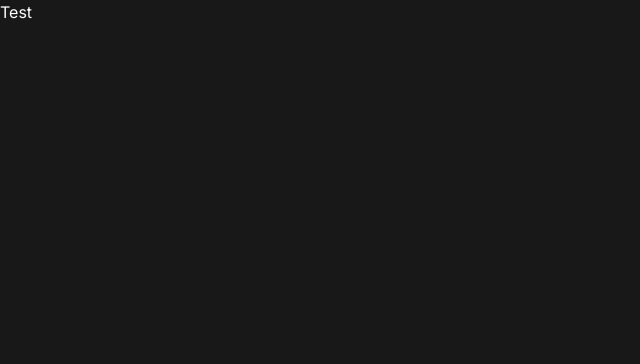
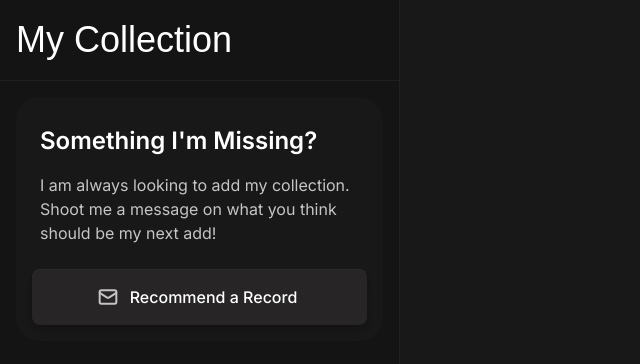
Before and after one commit to AMoore202/alexrecordcollection, a Next.js app: page / in a window 1280 px wide. Shown: the top 364 px of the page, without its empty margins (0-640 px from the left). Built offline with nearby package versions, Linux system fonts and the light colour scheme; a web font is replaced by a local one.

Commit message:
Added in side panel and contact card

```diff
--- a/src/app/page.tsx
+++ b/src/app/page.tsx
@@ -1,3 +1,14 @@
+import RecommendationCard from "./ui/RecommendationCard";
+
 export default function Home() {
-  return <div className="font-sans">Test</div>;
+  return (
+    <div className="w-[400px] bg-[#151414] h-screen flex flex-col border-r border-white/5">
+      <div className="p-4 w-full border-b border-white/5">
+        <h1 className="font-title text-white text-4xl/[48px]">My Collection</h1>
+      </div>
+      <div className="w-full p-4 flex flex-col justify-between">
+        <RecommendationCard />
+      </div>
+    </div>
+  );
 }
--- /dev/null
+++ b/src/app/ui/Button.tsx
@@ -0,0 +1,20 @@
+import Link from "next/link";
+
+interface ButtonProps {
+  href: string;
+  children: React.ReactNode;
+  className?: string;
+}
+
+export function Button({ href, children, className }: Readonly<ButtonProps>) {
+  return (
+    <Link
+      href={href}
+      className={`flex items-center justify-center rounded-lg p-4 gap-2 text-sans text-base text-white font-sans font-medium bg-[#272525] hover:bg-[#201E1E] active:scale-98 transition-transform shadow-[0_0.5px_1px_0_rgba(255,255,255,0.05)_inset,0_8px_16px_-8px_rgba(0,0,0,0.15),0_2px_4px_-2px_rgba(0,0,0,0.15),0_4px_8px_-4px_rgba(0,0,0,0.15)] ${
+        className ?? ""
+      }`}
+    >
+      {children}
+    </Link>
+  );
+}
--- /dev/null
+++ b/src/app/ui/Icons.tsx
@@ -0,0 +1,27 @@
+export function MailIcon({ className }: { className?: string }) {
+  return (
+    <svg
+      className={className}
+      width="20"
+      height="20"
+      viewBox="0 0 20 20"
+      fill="none"
+      xmlns="http://www.w3.org/2000/svg"
+    >
+      <path
+        d="M16.6665 3.33325H3.33317C2.4127 3.33325 1.6665 4.07944 1.6665 4.99992V14.9999C1.6665 15.9204 2.4127 16.6666 3.33317 16.6666H16.6665C17.587 16.6666 18.3332 15.9204 18.3332 14.9999V4.99992C18.3332 4.07944 17.587 3.33325 16.6665 3.33325Z"
+        stroke="#C4C4C4"
+        strokeWidth="2"
+        strokeLinecap="round"
+        strokeLinejoin="round"
+      />
+      <path
+        d="M18.3332 5.83325L10.8582 10.5833C10.6009 10.7444 10.3034 10.8299 9.99984 10.8299C9.69624 10.8299 9.39878 10.7444 9.1415 10.5833L1.6665 5.83325"
+        stroke="#C4C4C4"
+        strokeWidth="2"
+        strokeLinecap="round"
+        strokeLinejoin="round"
+      />
+    </svg>
+  );
+}
--- /dev/null
+++ b/src/app/ui/RecommendationCard.tsx
@@ -0,0 +1,22 @@
+import { Button } from "./Button";
+import { MailIcon } from "./Icons";
+
+export default function RecommendationCard() {
+  return (
+    <div className="flex flex-col w-full bg-[#191818] rounded-3xl p-4 gap-3">
+      <div className="flex flex-col w-full px-2 py-3 gap-4">
+        <h3 className="font-sans text-white text-2xl font-stretch-semi-expanded font-semibold">
+          Something I&#39;m Missing?
+        </h3>
+        <p className="font-sans text-white/75 text-base">
+          I am always looking to add my collection. Shoot me a message on what
+          you think should be my next add!
+        </p>
+      </div>
+      <Button href="mailto:alexandermoore202@gmail.com" className="w-full">
+        <MailIcon />
+        <span className="px-1">Recommend a Record</span>
+      </Button>
+    </div>
+  );
+}
```
